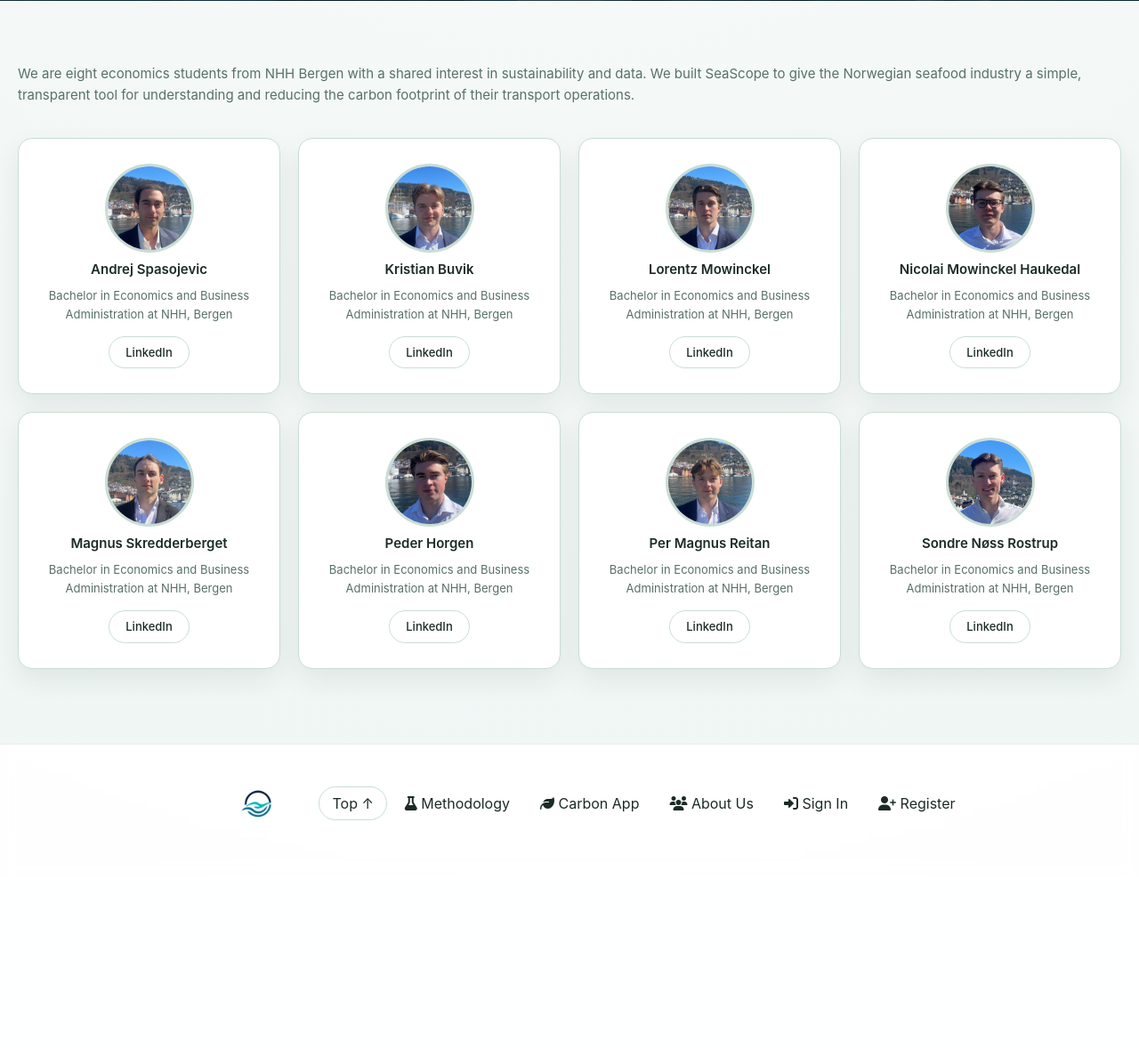
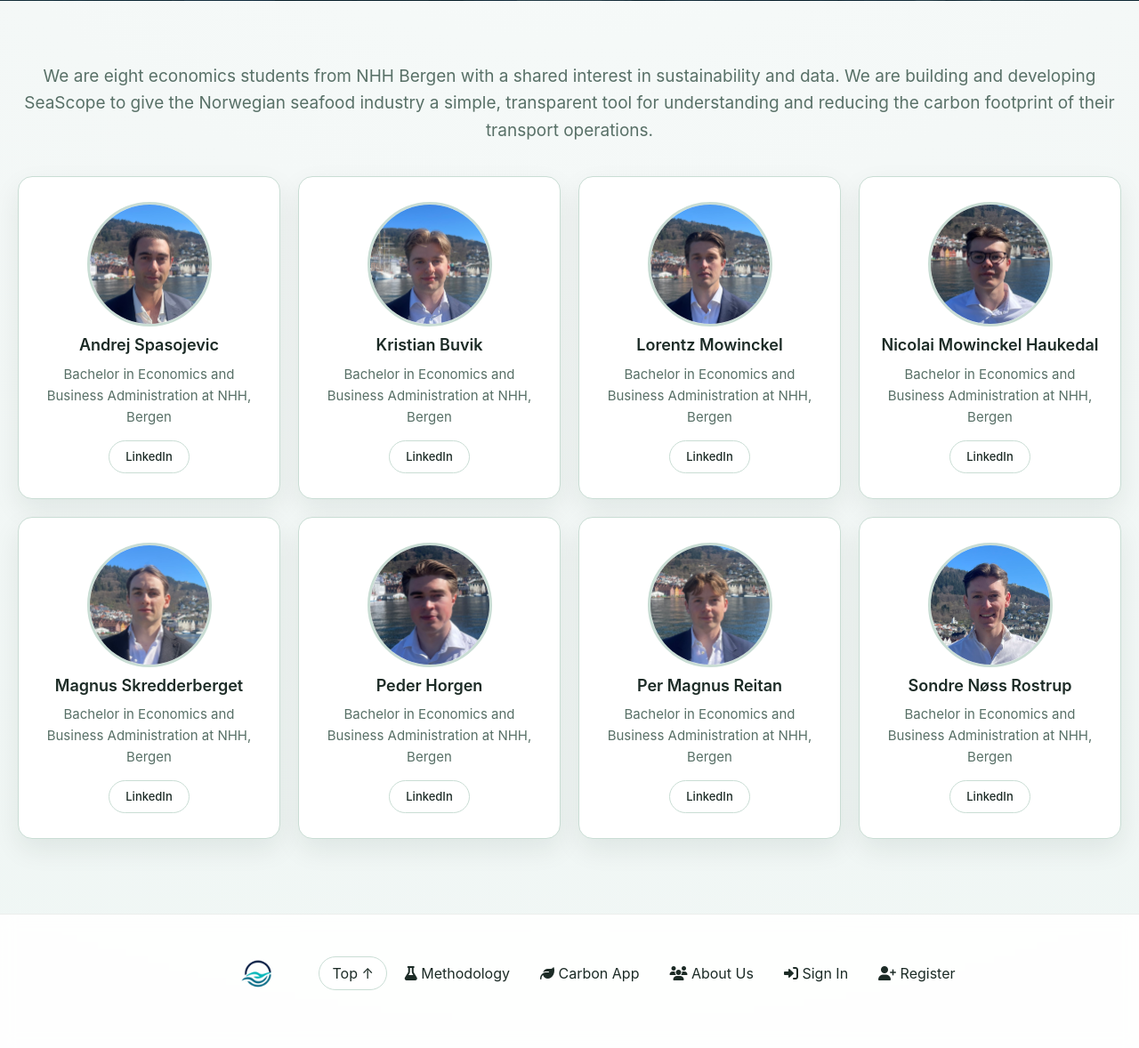
Before and after one commit to Horg1/Carbon_App_Group2, a Flask app: page /about in a window 1280 px wide. Shown: the part 581-1759 px from the top of the page at 89% size. Before the commit the page ends 1503 px from the top, so only its background shows below. Run offline with Flask 3, Linux system fonts and the light colour scheme; some libraries are stand-ins or nearby versions.

Commit message:
First commit

```diff
--- a/capp/static/home.css
+++ b/capp/static/home.css
@@ -137,7 +137,7 @@ p { margin: 10px 0; font-size: 18px; color: var(--text); }
 
 .team-intro { margin-bottom: 36px; }
 .team-intro h1 { font-size: 32px; font-weight: 600; margin-bottom: 8px; }
-.team-intro p { font-size: 15px; color: var(--muted); }
+.team-intro p { font-size: 19px; color: var(--muted); }
 
 .team-grid {
   display: grid;
@@ -164,12 +164,12 @@ p { margin: 10px 0; font-size: 18px; color: var(--text); }
   box-shadow: 0 16px 34px rgba(15, 35, 30, 0.12);
 }
 
-.team-card h3 { font-size: 15px; font-weight: 600; color: var(--text); margin: 0; }
-.team-card p { font-size: 13px; color: var(--muted); margin: 0; }
+.team-card h3 { font-size: 18px; font-weight: 600; color: var(--text); margin: 0; }
+.team-card p { font-size: 15px; color: var(--muted); margin: 0; }
 
 .team-photo {
-  width: 100px;
-  height: 100px;
+  width: 140px;
+  height: 140px;
   border-radius: 50%;
   object-fit: cover;
   border: 3px solid var(--border);
--- a/capp/static/methodology.css
+++ b/capp/static/methodology.css
@@ -8,7 +8,7 @@
   padding: 48px 0 16px;
 }
 
-.meth-intro p { font-size: 16px; color: var(--text); margin-bottom: 10px; }
+.meth-intro p { font-size: 18px; color: var(--text); margin-bottom: 10px; }
 
 .meth-section-title {
   padding: 40px 0 16px;
--- a/capp/templates/about.html
+++ b/capp/templates/about.html
@@ -12,8 +12,8 @@
 
 <section class="section_developers">
   <div class="container">
-    <div class="team-intro">
-      <p>We are eight economics students from NHH Bergen with a shared interest in sustainability and data. We built SeaScope to give the Norwegian seafood industry a simple, transparent tool for understanding and reducing the carbon footprint of their transport operations.</p>
+    <div class="team-intro" style="text-align: center;">
+      <p class="intro-text">We are eight economics students from NHH Bergen with a shared interest in sustainability and data. We are building and developing SeaScope to give the Norwegian seafood industry a simple, transparent tool for understanding and reducing the carbon footprint of their transport operations.</p>
     </div>
     <div class="team-grid">
       <div class="team-card">
--- a/capp/templates/carbon_app/new_entry.html
+++ b/capp/templates/carbon_app/new_entry.html
@@ -4,7 +4,7 @@
   <div class="container">
     <div class="header_carbon_app">
       <div class="box">
-        <h1 style="font-size:55px; text-align:center;"><span class="text-logo">Log a Shipment!</span></h1>
+        <h1 style="font-size:55px; text-align:center;"><span class="text-logo">Log a Shipment</span></h1>
         <p style="text-align:center;">Select a transport mode below to log a seafood shipment route and calculate its CO₂e emissions.</p>
           <div class="new-entry-btn-group">
             <a href="{{ url_for('carbon_app.new_entry_truck') }}" class="new-entry-btn">
--- a/capp/templates/carbon_app/your_data.html
+++ b/capp/templates/carbon_app/your_data.html
@@ -182,7 +182,7 @@
                 datasets: [{
                     label: "kg CO₂e per kg seafood",
                     data: efficiency_values,
-                    backgroundColor: ['#9ac2be', '#f2e3b6', '#f2c299'],
+                    backgroundColor: ['#f2c299', '#f2e3b6', '#9ac2be'],
                     borderWidth: 1,
                     hoverBorderColor: "black",
                     hoverBorderWidth: 2,
--- a/capp/templates/methodology.html
+++ b/capp/templates/methodology.html
@@ -17,8 +17,8 @@
   <div class="container">
 
     <!-- Intro -->
-    <div class="meth-intro">
-      <p>
+    <div class="meth-intro" style="text-align: center;">
+      <p class="intro-text">
         This page explains the logic behind our seafood transport emission calculator in a
         transparent and simplified way. We combine route distance, cargo weight, and
         freight emission factors from the GLEC framework to estimate total CO₂e emissions
@@ -28,7 +28,7 @@
         The detailed methodology is available in our report, while this page
         highlights the formulas and baseline values used in the app itself.
       </p>
-      <div class="hero-buttons" style="margin-top:24px; justify-content:flex-start;">
+      <div class="hero-buttons" style="margin-top:24px; justify-content:center;">
         <a href="#link to paper" class="btn-nav">Paper</a>
         <a href="{{ url_for('carbon_app.carbon_app_home') }}" class="btn-nav">Carbon App</a>
       </div>
```
